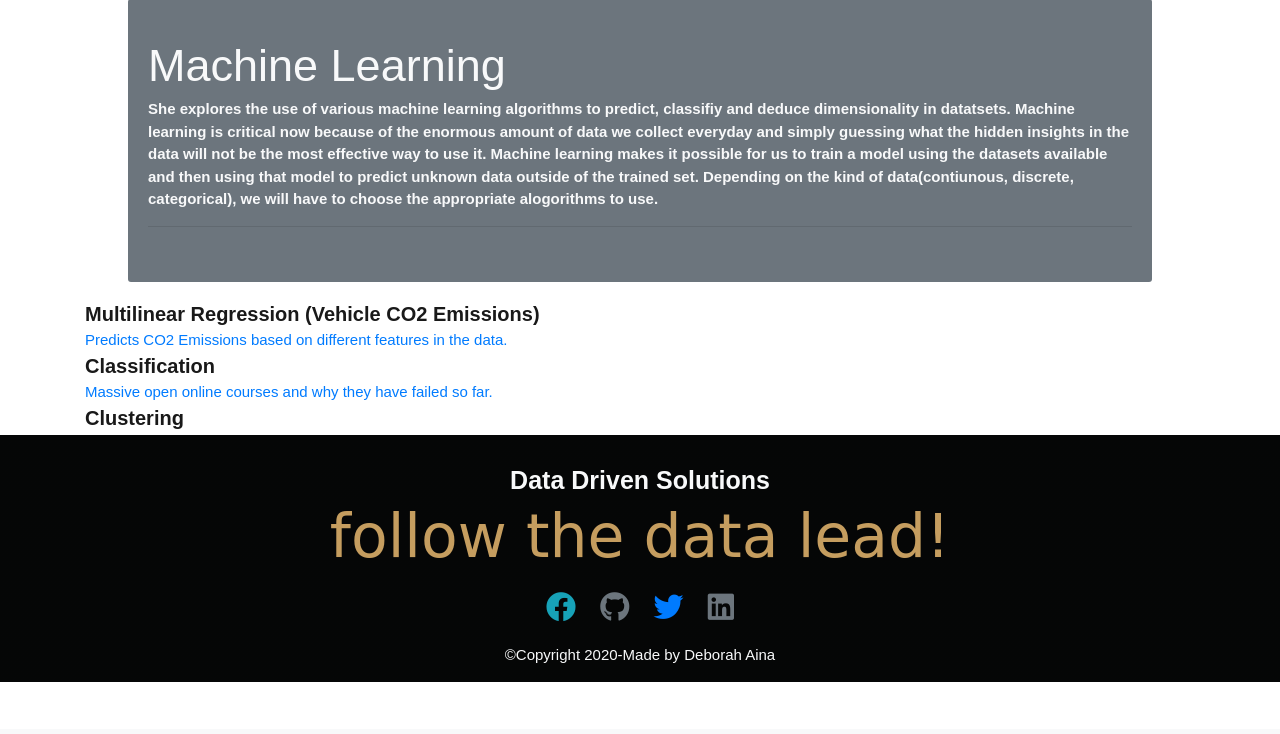
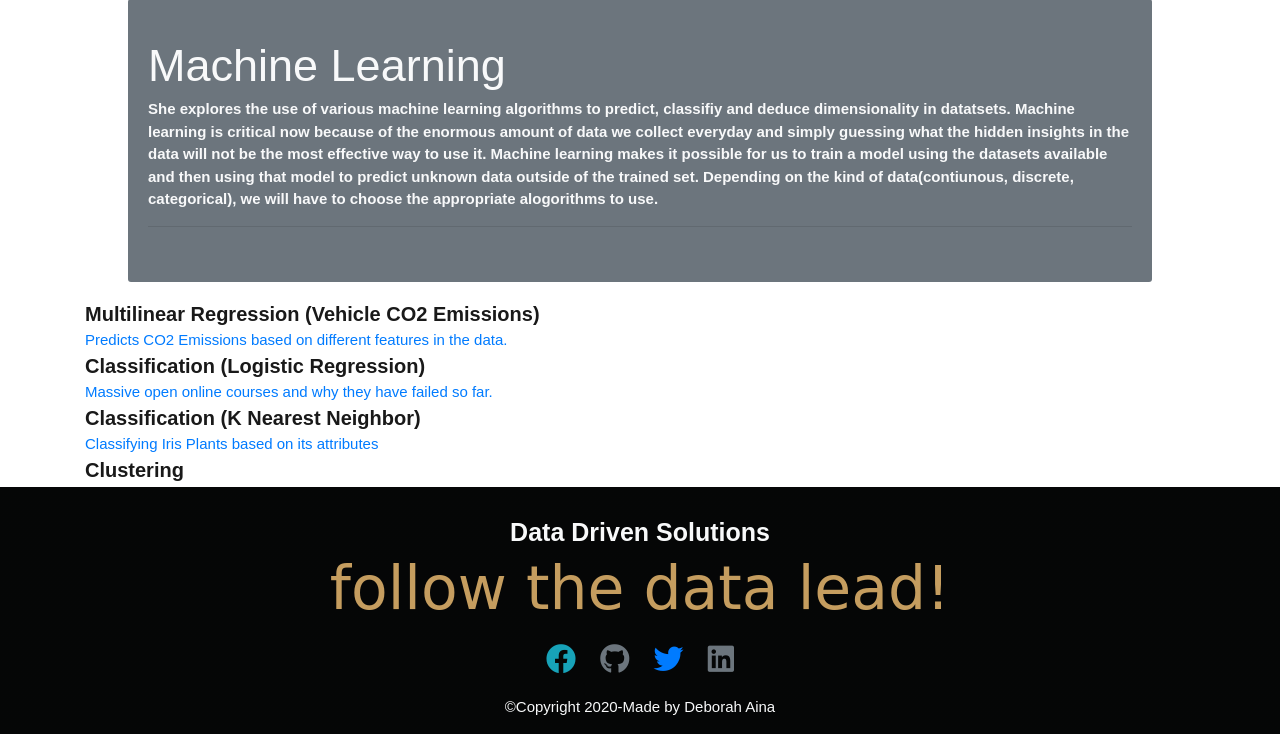
Before and after one commit to Deborahaina/data-telling, a Flask app: page /ML in a window 1280 px wide. Shown: the part 71-805 px from the top of the page. Before the commit the page ends 753 px from the top, so only its background shows below. Run offline with Flask 2, Linux system fonts and the light colour scheme; parts of the project's set-up code (start-up, migrations or seed data) failed here and were passed over; some libraries are stand-ins or nearby versions; some web fonts are replaced.

Commit message:
adding knn model

```diff
--- a/templates/ML.html
+++ b/templates/ML.html
@@ -64,9 +64,18 @@ to predict unknown data outside of the trained set. Depending on the kind of dat
   <div class="container">
     <div class="row"></div>
     <div col text-center></div>
-    <h2 class='font-weight-bold text-underlined'>Classification </h2>
+    <h2 class='font-weight-bold text-underlined'>Classification (Logistic Regression)</h2>
     <h4>
         <a href="https://github.com/Deborahaina/Predicting-why-MOOCs-fail">Massive open online courses and why they have failed so far.</a>
+    </h4>
+</div>
+
+<div class="container">
+    <div class="row"></div>
+    <div col text-center></div>
+    <h2 class='font-weight-bold text-underlined'>Classification (K Nearest Neighbor) </h2>
+    <h4>
+        <a href="https://github.com/Deborahaina/MachineLearning-Classification">Classifying Iris Plants based on its attributes</a>
     </h4>
 </div>
 
```
